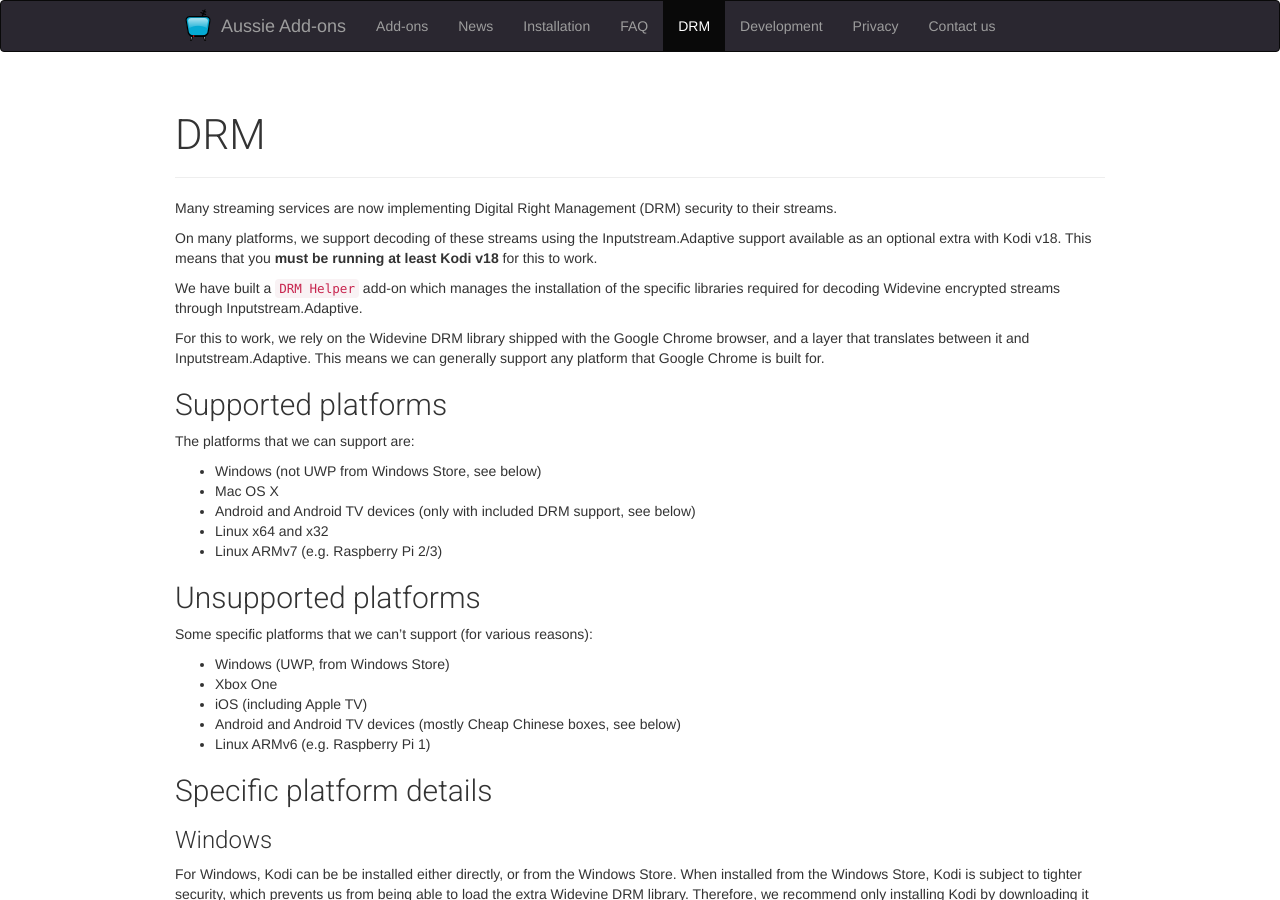
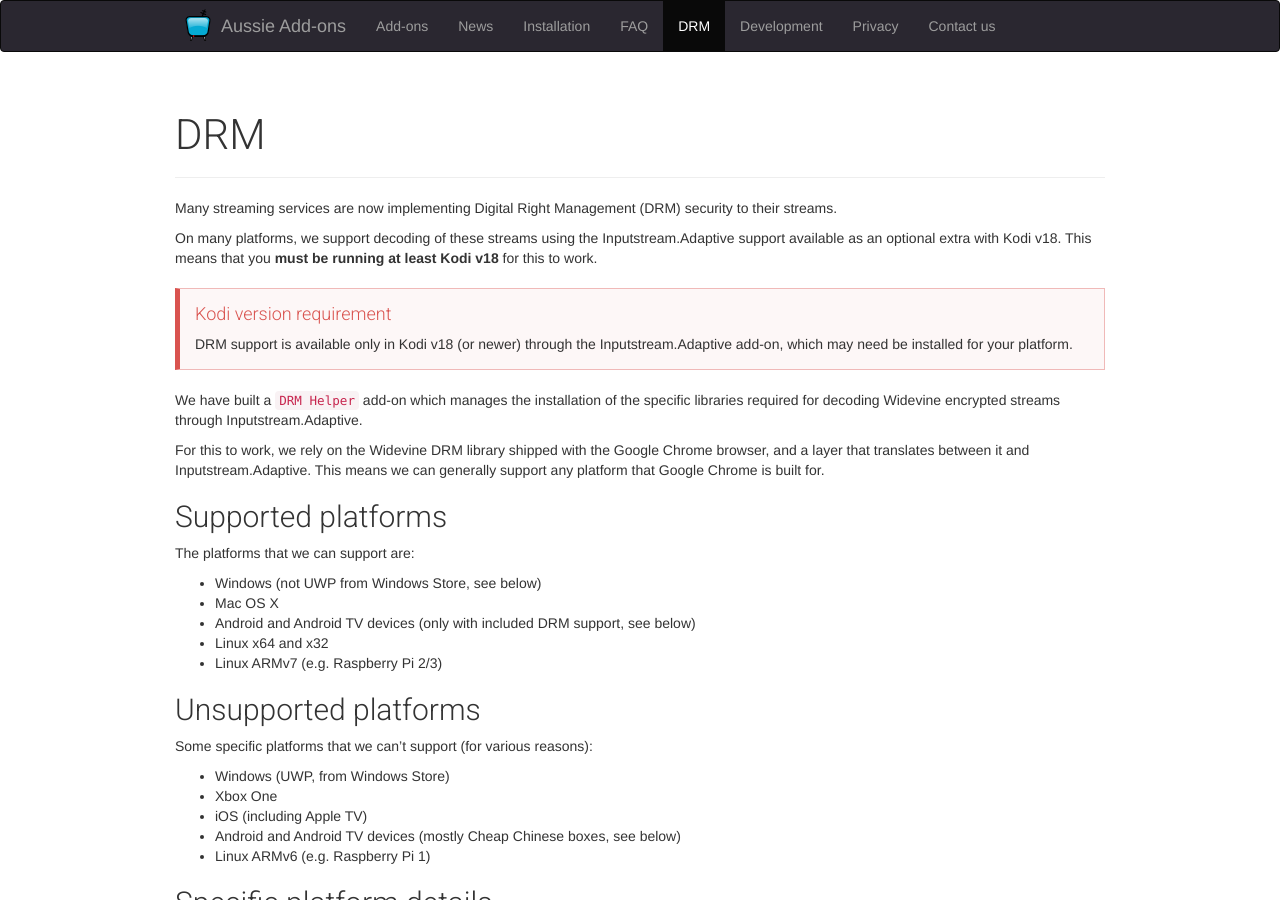
Before and after one commit to aussieaddons/web, a Jekyll site: the page built from drm.md, in a window 1280 px wide and 900 px high. Built offline with Jekyll 4.4.1, drawn with Linux system fonts in a browser that asks for light colours; nearby versions of some CDN libraries.

Commit message:
Add callout for Kodi v18 requirement

```diff
--- a/drm.md
+++ b/drm.md
@@ -9,6 +9,12 @@ order: 05
 Many streaming services are now implementing Digital Right Management (DRM) security to their streams.
 
 On many platforms, we support decoding of these streams using the Inputstream.Adaptive support available as an optional extra with Kodi v18. This means that you **must be running at least Kodi v18** for this to work.
+
+<div class="bs-callout bs-callout-danger">
+  <h4>Kodi version requirement</h4>
+  DRM support is available only in Kodi v18 (or newer) through the
+  Inputstream.Adaptive add-on, which may need be installed for your platform.
+</div>
 
 We have built a `DRM Helper` add-on which manages the installation of the specific libraries required for decoding Widevine encrypted streams through Inputstream.Adaptive.
 
```
